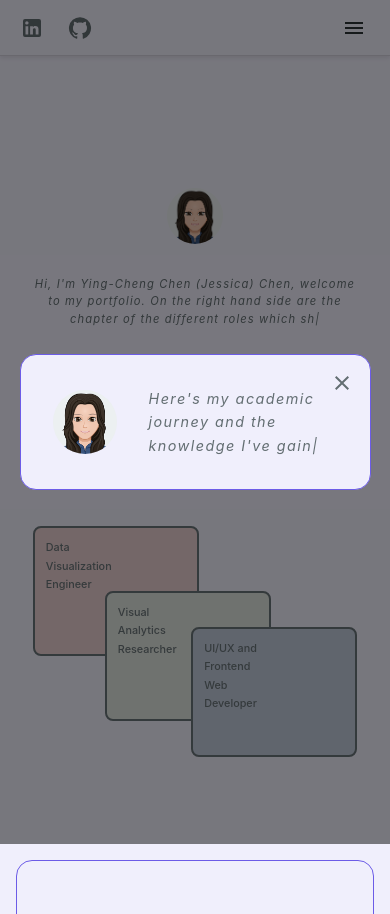
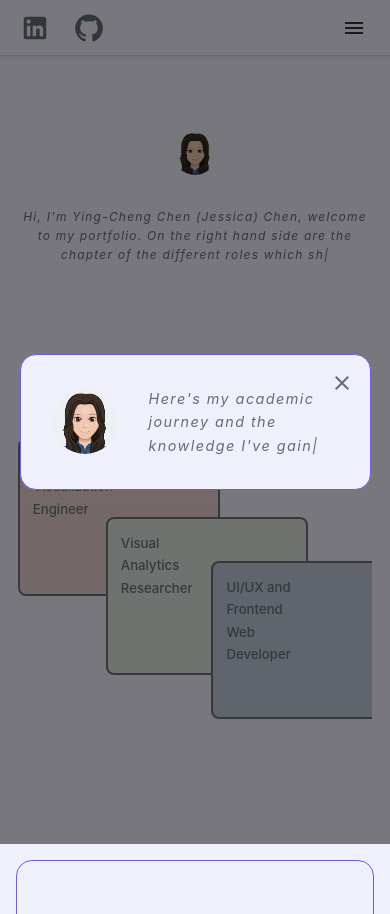
Before and after one commit to yingchengchen/Portfolio, a React (Create React App) app: page / in a window 390 px wide. Shown: the top 914 px of the page. Built offline with nearby package versions, Linux system fonts and the light colour scheme.

Commit message:
responsive About page

```diff
--- a/src/about/About.js
+++ b/src/about/About.js
@@ -71,9 +71,11 @@ const About = ({ id }) => {
   // New handler for going back
   const handleBack = () => {
     setSelectedRole(null);
+    setStartTyping(true); // Reset typing animation
   };
 
   return (
+    <div style={{ backgroundColor: '#F0EFFC', width: '100%', display: 'flex', justifyContent: 'center' }}>
       <AboutRoot id={id}>
         {!selectedRole ? (
           // Initial layout
@@ -122,6 +124,7 @@ const About = ({ id }) => {
           />
         )}
       </AboutRoot>
+    </div>
   );
 };
 
--- a/src/about/AboutStyle.js
+++ b/src/about/AboutStyle.js
@@ -1,26 +1,26 @@
 // AboutStyle.js
-import { styled } from '@mui/material/styles';
-import { Avatar } from '@mui/material';
+import { styled } from "@mui/material/styles";
+import { Avatar } from "@mui/material";
 
 // Base dimensions for layout
 const BASE_ROOT = {
-  padding: 2,    // rem
-  gap: 1,        // rem
+  padding: 2, // rem
+  gap: 1, // rem
 };
 
 // Base dimensions for content
 const CONTENT_BASE = {
-  avatarSize: 5,        // rem
-  introMaxWidth: 30,// rem
-  fontSize: 1.0,        // rem
-  gap: 2,            // rem
+  avatarSize: 5, // rem
+  introMaxWidth: 30, // rem
+  fontSize: 1.0, // rem
+  gap: 2, // rem
 };
 
 // Base dimensions for cards
 const BASE_DIMENSIONS = {
-  cardWidth: 23,        // rem
-  cardHeight: 18,       // rem
-  baseFontSize: 1.5,    // rem
+  cardWidth: 23, // rem
+  cardHeight: 18, // rem
+  baseFontSize: 1.5, // rem
 
   spacing: {
     first: 0,
@@ -32,25 +32,23 @@ const BASE_DIMENSIONS = {
     first: 0,
     second: 10,
     third: 22,
-  }
+  },
 };
-
 
 // Scale multipliers
 const SCALE_MULTIPLIERS = {
-  xxl: 1.2,    // >= 1600px
-  xl: 1.1,     // 1440px - 1599px
-  lg: 1,       // 1400px - 1439px (base size)
-  md: 0.85,    // 1200px - 1399px
-  sm: 0.7,     // 992px - 1199px
-  xs: 0.55,    // 768px - 991px
-  xxs: 0.45,   // 576px - 767px
+  lg: 0.75,
+  md: 0.7,
+  sm: 0.55, // smallest website
+  xs: 0.45, // mobile
 };
 
 // Calculate container dimensions
 const getContainerDimensions = (multiplier = 1) => ({
-  width: (BASE_DIMENSIONS.cardWidth + BASE_DIMENSIONS.offset.third) * multiplier,
-  height: (BASE_DIMENSIONS.cardHeight + BASE_DIMENSIONS.spacing.third) * multiplier,
+  width:
+    (BASE_DIMENSIONS.cardWidth + BASE_DIMENSIONS.offset.third) * multiplier,
+  height:
+    (BASE_DIMENSIONS.cardHeight + BASE_DIMENSIONS.spacing.third) * multiplier,
 });
 
 // Generate card styles with scaling
@@ -61,7 +59,7 @@ const generateCardStyles = (multiplier = 1) => {
 
   return {
     developer: {
-      backgroundColor: '#C1CBDC',
+      backgroundColor: "#C1CBDC",
       top: `${BASE_DIMENSIONS.spacing.third * multiplier}rem`,
       left: `${BASE_DIMENSIONS.offset.third * multiplier}rem`,
       width: `${scaledWidth}rem`,
@@ -70,7 +68,7 @@ const generateCardStyles = (multiplier = 1) => {
       zIndex: 3,
     },
     researcher: {
-      backgroundColor: '#E0E5DF',
+      backgroundColor: "#E0E5DF",
       top: `${BASE_DIMENSIONS.spacing.second * multiplier}rem`,
       left: `${BASE_DIMENSIONS.offset.second * multiplier}rem`,
       width: `${scaledWidth}rem`,
@@ -79,7 +77,7 @@ const generateCardStyles = (multiplier = 1) => {
       zIndex: 2,
     },
     engineer: {
-      backgroundColor: '#EAD0D1',
+      backgroundColor: "#EAD0D1",
       top: `${BASE_DIMENSIONS.spacing.first * multiplier}rem`,
       left: `${BASE_DIMENSIONS.offset.first * multiplier}rem`,
       width: `${scaledWidth}rem`,
@@ -90,341 +88,247 @@ const generateCardStyles = (multiplier = 1) => {
   };
 };
 
-// Root container
-export const AboutRoot = styled('div')(({ theme }) => ({
-  height: 'calc(100vh - var(--navbar-height))',
-  width: '100%',
-  backgroundColor: '#F0EFFC',
+export const AboutRoot = styled("div")(({ theme }) => ({
+  height: "calc(100vh - var(--navbar-height))",
+  width: "100%",
+  maxWidth: "1403px",
+  margin: "0 auto",
+  backgroundColor: "#F0EFFC",
   padding: `${BASE_ROOT.padding}rem`,
-  display: 'flex',
-  alignItems: 'flex-start',
+  display: "flex",
+  alignItems: "flex-start",
   gap: `${BASE_ROOT.gap}rem`,
-  overflow: 'hidden',
-  transition: 'all 0.3s ease',
+  overflow: "hidden",
+  transition: "all 0.3s ease",
+  position: "relative",
 
-  // Height-aware media queries
-  '@media (min-width: 1600px) and (min-height: 1000px)': {
-    padding: `${BASE_ROOT.padding * SCALE_MULTIPLIERS.xxl}rem`,
-    gap: `${BASE_ROOT.gap * SCALE_MULTIPLIERS.xxl}rem`,
+  [theme.breakpoints.down("lg")]: {
+    padding: `${BASE_ROOT.padding * SCALE_MULTIPLIERS.lg}rem`,
+    gap: `${BASE_ROOT.gap * SCALE_MULTIPLIERS.lg}rem`,
   },
-  '@media (min-width: 1440px) and (min-height: 900px) and (max-width: 1599px)': {
-    padding: `${BASE_ROOT.padding * SCALE_MULTIPLIERS.xl}rem`,
-    gap: `${BASE_ROOT.gap * SCALE_MULTIPLIERS.xl}rem`,
-  },
-  '@media (max-width: 1399px), (max-height: 799px)': {
+  [theme.breakpoints.down("md")]: {
+    height: "calc(100vh - var(--mobile-navbar-height))",
+    flexDirection: "column",
     padding: `${BASE_ROOT.padding * SCALE_MULTIPLIERS.md}rem`,
     gap: `${BASE_ROOT.gap * SCALE_MULTIPLIERS.md}rem`,
   },
-  '@media (max-width: 1199px), (max-height: 699px)': {
+  [theme.breakpoints.down("sm")]: {
+    height: "calc(100vh - var(--mobile-navbar-height))",
+    flexDirection: "column",
     padding: `${BASE_ROOT.padding * SCALE_MULTIPLIERS.sm}rem`,
     gap: `${BASE_ROOT.gap * SCALE_MULTIPLIERS.sm}rem`,
   },
-  '@media (max-width: 991px), (max-height: 599px)': {
-    padding: `${BASE_ROOT.padding * SCALE_MULTIPLIERS.xs}rem`,
-    gap: `${BASE_ROOT.gap * SCALE_MULTIPLIERS.xs}rem`,
-  },
-
-  [theme.breakpoints.down('sm')]: {
-    height: 'calc(100vh - var(--mobile-navbar-height))',
-    flexDirection: 'column',
-    padding: `${BASE_ROOT.padding * SCALE_MULTIPLIERS.xxs}rem`,
-    gap: `${BASE_ROOT.gap * SCALE_MULTIPLIERS.xxs}rem`,
-  }
 }));
 
-// ContentWrapper - Center content horizontally and vertically
-export const ContentWrapper = styled('div')(({ theme }) => ({
-  flex: '1',
-  display: 'flex',
-  flexDirection: 'row',
-  alignItems: 'center',
-  justifyContent: 'center', // Add this to center horizontally
+export const ContentWrapper = styled("div")(({ theme }) => ({
+  flex: "1",
+  display: "flex",
+  flexDirection: "row",
+  alignItems: "center",
+  justifyContent: "center",
   gap: `${CONTENT_BASE.gap}rem`,
-  width: '100%',
-  height: '100%',
-  transition: 'all 0.3s ease',
+  width: "100%",
+  height: "100%",
+  transition: "all 0.3s ease",
 
-  // Height-aware media queries
-  '@media (min-width: 1600px) and (min-height: 1000px)': {
-    gap: `${CONTENT_BASE.gap * SCALE_MULTIPLIERS.xxl}rem`,
+  [theme.breakpoints.down("lg")]: {
+    gap: `${CONTENT_BASE.gap * SCALE_MULTIPLIERS.lg}rem`,
   },
-  '@media (min-width: 1440px) and (min-height: 900px) and (max-width: 1599px)': {
-    gap: `${CONTENT_BASE.gap * SCALE_MULTIPLIERS.xl}rem`,
+  [theme.breakpoints.down("md")]: {
+    flexDirection: "column",
+    alignItems: "center",
+    textAlign: "center",
+    width: "100%",
   },
-  '@media (max-width: 1399px), (max-height: 799px)': {
-    gap: `${CONTENT_BASE.gap * SCALE_MULTIPLIERS.md}rem`,
+  [theme.breakpoints.down("sm")]: {
+    flexDirection: "column",
+    alignItems: "center",
+    textAlign: "center",
+    width: "100%",
   },
-  '@media (max-width: 1199px), (max-height: 699px)': {
-    gap: `${CONTENT_BASE.gap * SCALE_MULTIPLIERS.sm}rem`,
-  },
-
-  [theme.breakpoints.down('sm')]: {
-    flexDirection: 'column',
-    alignItems: 'center',
-    textAlign: 'center',
-    width: '100%',
-  }
 }));
 
 // Create a new wrapper for the avatar and intro container
-export const ContentInnerGroup = styled('div')(({ theme }) => ({
-  display: 'flex',
-  flexDirection: 'row',
-  alignItems: 'center',
+export const ContentInnerGroup = styled("div")(({ theme }) => ({
+  display: "flex",
+  flexDirection: "row",
+  alignItems: "center",
   gap: `${CONTENT_BASE.gap}rem`,
-  maxWidth: `${CONTENT_BASE.introMaxWidth + CONTENT_BASE.avatarSize + CONTENT_BASE.gap}rem`, // Combined max-width
-  width: '100%',
+  maxWidth: `${
+    CONTENT_BASE.introMaxWidth + CONTENT_BASE.avatarSize + CONTENT_BASE.gap
+  }rem`, // Combined max-width
+  width: "100%",
 
-  [theme.breakpoints.down('sm')]: {
-    flexDirection: 'column',
-    alignItems: 'center',
-  }
+  [theme.breakpoints.down("md")]: {
+    flexDirection: "column",
+    alignItems: "center",
+  },
+  [theme.breakpoints.down("sm")]: {
+    flexDirection: "column",
+    alignItems: "center",
+  },
 }));
 
 // StyledAvatar - Keep fixed size but align to the left
 export const StyledAvatar = styled(Avatar)(({ theme }) => ({
   width: `${CONTENT_BASE.avatarSize}rem`,
   height: `${CONTENT_BASE.avatarSize}rem`,
-  flexShrink: 0, // Prevent avatar from shrinking
-  transition: 'all 0.3s ease',
+  flexShrink: 0,
+  transition: "all 0.3s ease",
 
-  '@media (min-width: 1600px) and (min-height: 1000px)': {
-    width: `${CONTENT_BASE.avatarSize * SCALE_MULTIPLIERS.xxl}rem`,
-    height: `${CONTENT_BASE.avatarSize * SCALE_MULTIPLIERS.xxl}rem`,
+  [theme.breakpoints.down("lg")]: {
+    width: `${CONTENT_BASE.avatarSize * SCALE_MULTIPLIERS.lg}rem`,
+    height: `${CONTENT_BASE.avatarSize * SCALE_MULTIPLIERS.lg}rem`,
   },
-  '@media (min-width: 1440px) and (min-height: 900px) and (max-width: 1599px)': {
-    width: `${CONTENT_BASE.avatarSize * SCALE_MULTIPLIERS.xl}rem`,
-    height: `${CONTENT_BASE.avatarSize * SCALE_MULTIPLIERS.xl}rem`,
-  },
-  '@media (max-width: 1399px), (max-height: 799px)': {
+  [theme.breakpoints.down("md")]: {
     width: `${CONTENT_BASE.avatarSize * SCALE_MULTIPLIERS.md}rem`,
     height: `${CONTENT_BASE.avatarSize * SCALE_MULTIPLIERS.md}rem`,
   },
-  '@media (max-width: 1199px), (max-height: 699px)': {
+  [theme.breakpoints.down("sm")]: {
     width: `${CONTENT_BASE.avatarSize * SCALE_MULTIPLIERS.sm}rem`,
     height: `${CONTENT_BASE.avatarSize * SCALE_MULTIPLIERS.sm}rem`,
-  }
+  },
 }));
 
 // IntroContainer - Take remaining width
-export const IntroContainer = styled('div')(({ theme }) => ({
-  flex: 1, // Take up remaining space
-  display: 'flex',
-  alignItems: 'center',
+export const IntroContainer = styled("div")(({ theme }) => ({
+  flex: 1,
+  display: "flex",
+  alignItems: "center",
   maxWidth: `${CONTENT_BASE.introMaxWidth}rem`,
-  transition: 'all 0.3s ease',
+  transition: "all 0.3s ease",
 
-  '@media (min-width: 1600px) and (min-height: 1000px)': {
-    maxWidth: `${CONTENT_BASE.introMaxWidth * SCALE_MULTIPLIERS.xxl}rem`,
+  [theme.breakpoints.down("lg")]: {
+    maxWidth: `${CONTENT_BASE.introMaxWidth * SCALE_MULTIPLIERS.lg}rem`,
   },
-  '@media (min-width: 1440px) and (min-height: 900px) and (max-width: 1599px)': {
-    maxWidth: `${CONTENT_BASE.introMaxWidth * SCALE_MULTIPLIERS.xl}rem`,
+  [theme.breakpoints.down("md")]: {
+    alignItems: "center",
   },
-  '@media (max-width: 1399px), (max-height: 799px)': {
-    maxWidth: `${CONTENT_BASE.introMaxWidth * SCALE_MULTIPLIERS.md}rem`,
+  [theme.breakpoints.down("sm")]: {
+    alignItems: "center",
   },
-  '@media (max-width: 1199px), (max-height: 699px)': {
-    maxWidth: `${CONTENT_BASE.introMaxWidth * SCALE_MULTIPLIERS.sm}rem`,
-  },
-
-  [theme.breakpoints.down('sm')]: {
-    alignItems: 'center',
-  }
 }));
 
 // Typed text styling
-export const StyledTyped = styled('div')(({ theme }) => ({
+export const StyledTyped = styled("div")(({ theme }) => ({
   color: theme.palette.text.secondary,
   lineHeight: 1.6,
-  fontStyle: 'italic',
-  letterSpacing: '.10em',
+  fontStyle: "italic",
+  letterSpacing: ".10em",
   fontSize: `${CONTENT_BASE.fontSize}rem`,
-  transition: 'all 0.3s ease',
-  '& .typed-cursor': {
-    color: '#697478',
+  transition: "all 0.3s ease",
+  "& .typed-cursor": {
+    color: "#697478",
   },
 
-  '@media (min-width: 1600px) and (min-height: 1000px)': {
-    fontSize: `${CONTENT_BASE.fontSize * SCALE_MULTIPLIERS.xxl}rem`,
+  [theme.breakpoints.down("lg")]: {
+    fontSize: `${CONTENT_BASE.fontSize * SCALE_MULTIPLIERS.lg}rem`,
   },
-  '@media (min-width: 1440px) and (min-height: 900px) and (max-width: 1599px)': {
-    fontSize: `${CONTENT_BASE.fontSize * SCALE_MULTIPLIERS.xl}rem`,
+  [theme.breakpoints.down("md")]: {
+    textAlign: "center",
   },
-  '@media (max-width: 1399px), (max-height: 799px)': {
-    fontSize: `${CONTENT_BASE.fontSize * SCALE_MULTIPLIERS.md}rem`,
+  [theme.breakpoints.down("sm")]: {
+    textAlign: "center",
   },
-  '@media (max-width: 1199px), (max-height: 699px)': {
-    fontSize: `${CONTENT_BASE.fontSize * SCALE_MULTIPLIERS.sm}rem`,
-  },
-
-  [theme.breakpoints.down('sm')]: {
-    textAlign: 'center',
-  }
 }));
 
 // Card container
-export const CardContainer = styled('div')(({ theme }) => ({
-  flex: '1',
-  position: 'relative',
-  width: '100%',
-  height: '100%',
-  display: 'flex',
-  alignItems: 'center',
-  justifyContent: 'center',
-  overflow: 'hidden',
+export const CardContainer = styled("div")(({ theme }) => ({
+  flex: "2",
+  position: "relative",
+  width: "100%",
+  height: "100%",
+  display: "flex",
+  alignItems: "center",
+  justifyContent: "center",
+  overflow: "hidden",
 
-  [theme.breakpoints.down('md')]: {
-    width: '60%',
+  [theme.breakpoints.down("md")]: {
+    width: "100%",
   },
-  [theme.breakpoints.down('sm')]: {
-    width: '100%',
-  }
+  [theme.breakpoints.down("sm")]: {
+    width: "100%",
+  },
 }));
 
 // Cards group
-export const CardsGroup = styled('div')(({ theme }) => {
+export const CardsGroup = styled("div")(({ theme }) => {
   const baseDimensions = getContainerDimensions(1);
 
   return {
-    position: 'relative',
+    position: "relative",
     width: `${baseDimensions.width}rem`,
     height: `${baseDimensions.height}rem`,
-    display: 'flex',
-    alignItems: 'center',
-    justifyContent: 'center',
-    transition: 'all 0.3s ease',
+    display: "flex",
+    alignItems: "center",
+    justifyContent: "center",
+    transition: "all 0.3s ease",
 
-    // Height-aware media queries
-    '@media (min-width: 1600px) and (min-height: 1000px)': {
-      width: `${getContainerDimensions(SCALE_MULTIPLIERS.xxl).width}rem`,
-      height: `${getContainerDimensions(SCALE_MULTIPLIERS.xxl).height}rem`,
+    [theme.breakpoints.down("lg")]: {
+      width: `${getContainerDimensions(SCALE_MULTIPLIERS.lg).width}rem`,
+      height: `${getContainerDimensions(SCALE_MULTIPLIERS.lg).height}rem`,
     },
-    '@media (min-width: 1440px) and (min-height: 900px) and (max-width: 1599px)': {
-      width: `${getContainerDimensions(SCALE_MULTIPLIERS.xl).width}rem`,
-      height: `${getContainerDimensions(SCALE_MULTIPLIERS.xl).height}rem`,
-    },
-    // Base size
-    '@media (min-width: 1400px) and (min-height: 800px) and (max-width: 1439px)': {
-      width: `${baseDimensions.width}rem`,
-      height: `${baseDimensions.height}rem`,
-    },
-    // Scale down for smaller dimensions
-    '@media (max-width: 1399px), (max-height: 799px)': {
+    [theme.breakpoints.down("md")]: {
       width: `${getContainerDimensions(SCALE_MULTIPLIERS.md).width}rem`,
       height: `${getContainerDimensions(SCALE_MULTIPLIERS.md).height}rem`,
     },
-    '@media (max-width: 1199px), (max-height: 699px)': {
+    [theme.breakpoints.down("sm")]: {
       width: `${getContainerDimensions(SCALE_MULTIPLIERS.sm).width}rem`,
       height: `${getContainerDimensions(SCALE_MULTIPLIERS.sm).height}rem`,
     },
-    '@media (max-width: 991px), (max-height: 599px)': {
+    [theme.breakpoints.down("xs")]: {
       width: `${getContainerDimensions(SCALE_MULTIPLIERS.xs).width}rem`,
       height: `${getContainerDimensions(SCALE_MULTIPLIERS.xs).height}rem`,
-    },
-    '@media (max-width: 767px), (max-height: 499px)': {
-      width: `${getContainerDimensions(SCALE_MULTIPLIERS.xxs).width}rem`,
-      height: `${getContainerDimensions(SCALE_MULTIPLIERS.xxs).height}rem`,
     },
   };
 });
 
-export const RoleCard = styled('div')(({ theme, cardType = 'developer' }) => {
+export const RoleCard = styled("div")(({ theme, cardType = "developer" }) => {
   const baseStyles = generateCardStyles(1)[cardType];
 
   return {
-    padding: '1.5rem',
+    padding: "1.5rem",
     borderRadius: theme.shape.borderRadius,
-    border: '0.156rem solid #697478',
-    position: 'absolute',
-    cursor: 'pointer',
-    color: '#697478',
+    border: "0.156rem solid #697478",
+    position: "absolute",
+    cursor: "pointer",
+    color: "#697478",
     fontWeight: 500,
-    transition: 'all 0.3s ease',
-    display: 'flex',
+    transition: "all 0.3s ease",
+    display: "flex",
 
     ...baseStyles,
 
-    '& > span': {
-      width: '50%',
-      wordWrap: 'break-word',
-      wordBreak: 'break-word',
-      hyphens: 'auto',
-      overflow: 'hidden',
-      display: 'block',
-      boxSizing: 'border-box',
+    "& > span": {
+      width: "50%",
+      wordWrap: "break-word",
+      wordBreak: "break-word",
+      hyphens: "auto",
+      overflow: "hidden",
+      display: "block",
+      boxSizing: "border-box",
     },
 
-    '&:hover': {
-      transform: 'translateX(0.625rem) scale(1.05)',
-      boxShadow: '0 0.625rem 1.25rem rgba(0,0,0,0.1)',
+    "&:hover": {
+      transform: "translateX(0.625rem) scale(1.05)",
+      boxShadow: "0 0.625rem 1.25rem rgba(0,0,0,0.1)",
     },
 
-    // Height-aware media queries
-    '@media (min-width: 1600px) and (min-height: 1000px)': {
-      ...generateCardStyles(SCALE_MULTIPLIERS.xxl)[cardType],
-      padding: `${1.5 * SCALE_MULTIPLIERS.xxl}rem`,
+    [theme.breakpoints.down("lg")]: {
+      ...generateCardStyles(SCALE_MULTIPLIERS.lg)[cardType],
+      padding: `${1.5 * SCALE_MULTIPLIERS.lg}rem`,
     },
-    '@media (min-width: 1440px) and (min-height: 900px) and (max-width: 1599px)': {
-      ...generateCardStyles(SCALE_MULTIPLIERS.xl)[cardType],
-      padding: `${1.5 * SCALE_MULTIPLIERS.xl}rem`,
-    },
-    '@media (min-width: 1400px) and (min-height: 800px) and (max-width: 1439px)': {
-      ...generateCardStyles(1)[cardType],
-      padding: '1.5rem',
-    },
-    '@media (max-width: 1399px), (max-height: 799px)': {
+    [theme.breakpoints.down("md")]: {
       ...generateCardStyles(SCALE_MULTIPLIERS.md)[cardType],
       padding: `${1.5 * SCALE_MULTIPLIERS.md}rem`,
     },
-    '@media (max-width: 1199px), (max-height: 699px)': {
+    [theme.breakpoints.down("sm")]: {
       ...generateCardStyles(SCALE_MULTIPLIERS.sm)[cardType],
       padding: `${1.5 * SCALE_MULTIPLIERS.sm}rem`,
     },
-    '@media (max-width: 991px), (max-height: 599px)': {
+    [theme.breakpoints.down("xs")]: {
       ...generateCardStyles(SCALE_MULTIPLIERS.xs)[cardType],
       padding: `${1.5 * SCALE_MULTIPLIERS.xs}rem`,
     },
-    '@media (max-width: 767px), (max-height: 499px)': {
-      ...generateCardStyles(SCALE_MULTIPLIERS.xxs)[cardType],
-      padding: `${1.5 * SCALE_MULTIPLIERS.xxs}rem`,
-    },
   };
 });
-
-
-export const SelectedLayout = styled('div')({
-  display: 'flex',
-  width: '100%',
-  height: '100%',
-  gap: `${BASE_ROOT.gap * 2}rem`,
-  transition: 'all 0.5s ease',
-});
-
-// Left side container
-export const LeftSide = styled('div')({
-  flex: '1',
-  display: 'flex',
-  alignItems: 'center',
-  justifyContent: 'center',
-  transition: 'all 0.5s ease',
-});
-
-// Right side container
-export const RightSide = styled('div')({
-  flex: '2',
-  display: 'flex',
-  flexDirection: 'column',
-  height: '100%',
-  gap: `${BASE_ROOT.gap}rem`,
-  transition: 'all 0.5s ease',
-});
-
-// Top cards container
-export const TopCards = styled('div')({
-  flex: '2', // 40% of the height
-  display: 'flex',
-  gap: `${BASE_ROOT.gap}rem`,
-  justifyContent: 'center',
-  alignItems: 'center',
-  transition: 'all 0.5s ease',
-});
--- a/src/navbar/Navbar.js
+++ b/src/navbar/Navbar.js
@@ -45,7 +45,7 @@ const NavigationBar = ({ sections, onNavClick, activeSection = null }) => {
             rel="noopener noreferrer"
             aria-label="LinkedIn Profile"
           >
-            <LinkedInIcon sx={{ fontSize: 24 }} />
+            <LinkedInIcon sx={{ fontSize: 30 }} />
           </a>
           <a
             href="https://github.com/yingchengchen"
@@ -53,7 +53,7 @@ const NavigationBar = ({ sections, onNavClick, activeSection = null }) => {
             rel="noopener noreferrer"
             aria-label="GitHub Profile"
           >
-            <GitHubIcon sx={{ fontSize: 24 }} />
+            <GitHubIcon sx={{ fontSize: 30 }} />
           </a>
         </SocialLinks>
 
```
Also changed, not shown: src/about/AboutAfterSelected.js (+7 -12 lines). Lines whose indentation alone changed are shown as unchanged.
